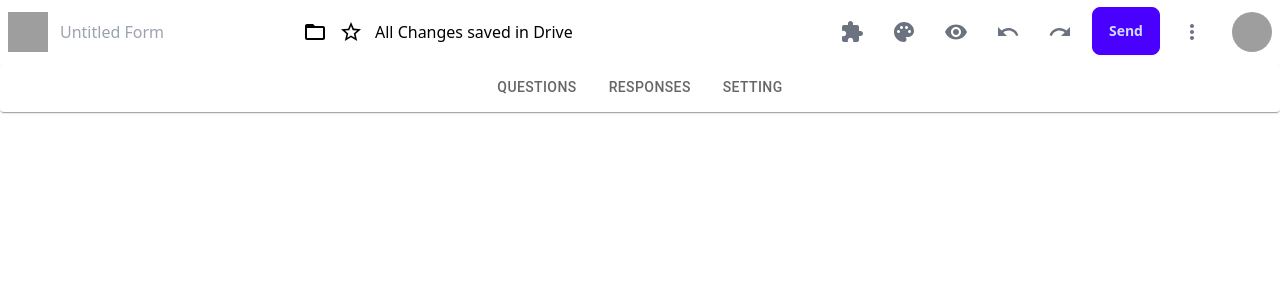
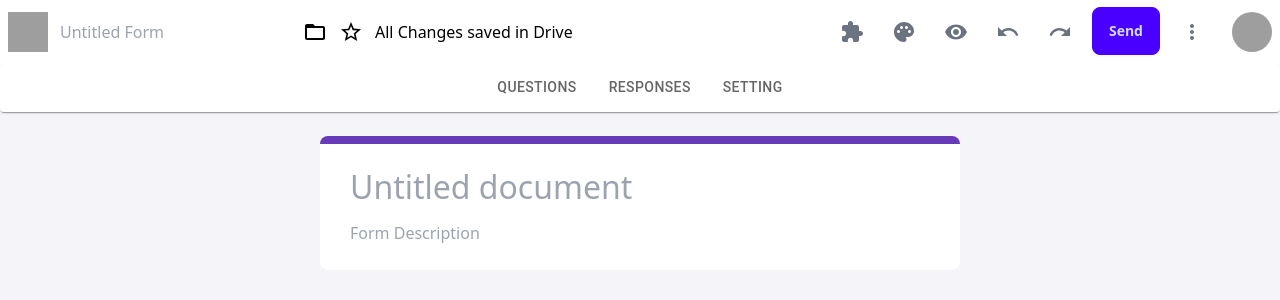
Before and after one commit to AlMamunTalukder/byapon-form, a React (Vite) app: page /form/a189f1af-e6a8-44f3-2a2b-bdf30a19f095 in a window 1280 px wide. Shown: the top 300 px of the page. Built offline with nearby package versions, Linux system fonts and the light colour scheme; grey boxes are pictures that could not be loaded.

Commit message:
form title and description design

```diff
--- a/src/components/FormHeader.jsx
+++ b/src/components/FormHeader.jsx
@@ -8,6 +8,7 @@ import RedoIcon from "@mui/icons-material/Redo";
 import StarBorderIcon from "@mui/icons-material/StarBorder";
 import FolderOpenOutlinedIcon from "@mui/icons-material/FolderOpenOutlined";
 import CenteredTabs from "./CenteredTabs";
+import QuestionsForm from "./QuestionsForm/QuestionsForm";
 const FormHeader = () => {
   return (
     <>
@@ -60,6 +61,7 @@ const FormHeader = () => {
       <div className="flex gap-5 flex-row justify-center bg-white text-black">
         <CenteredTabs />
       </div>
+      <QuestionsForm />
     </>
   );
 };
--- a/src/components/QuestionsForm/QuestionsForm.jsx
+++ b/src/components/QuestionsForm/QuestionsForm.jsx
@@ -26,7 +26,29 @@ import Radio from "@material-ui/core/Radio";
 import FormControlLabel from "@material-ui/core/FormControlLabel";
 
 const QuestionsForm = () => {
-  return <div></div>;
+  return (
+    <div>
+      <div className="question_form bg-[#F4F4F9] h-full pb-[30px]">
+        <br />
+        <div className="section m-auto w-1/2">
+          <div className="question_title_section">
+            <div className="question_form_top bg-white rounded-lg px-[30px] py-[25px] capitalize border-t-8 border-[#673AB7] space-y-4">
+              <input
+                type="text"
+                className="question_form_top_name text-black box-border font-sans text-[32px] font-normal leading-10  w-full border-none outline-none border-b-[1px] border-b-blue-50 h-9 bg-white"
+                placeholder="Untitled document"
+              />
+              <input
+                type="text"
+                className="question_form_top_desc bg-white text-black border-none outline-none"
+                placeholder="Form Description"
+              />
+            </div>
+          </div>
+        </div>
+      </div>
+    </div>
+  );
 };
 
 export default QuestionsForm;
```
